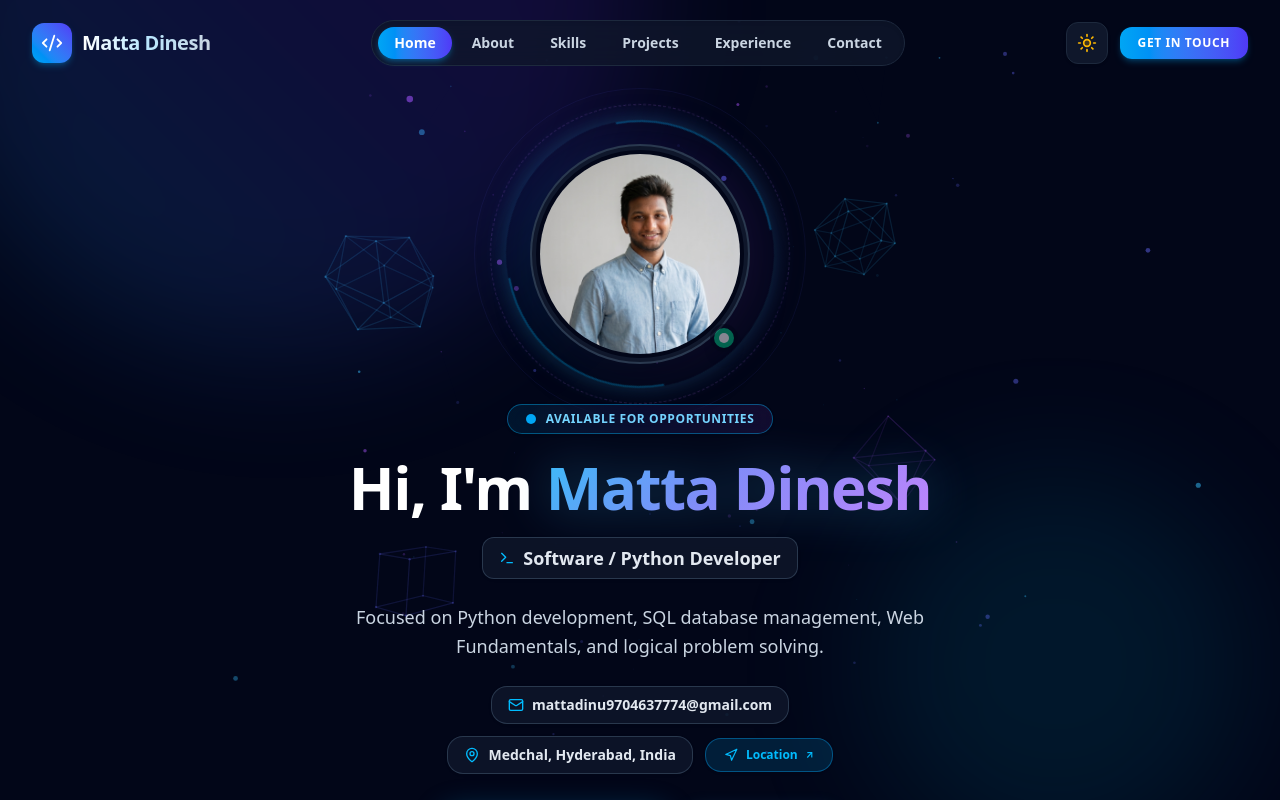
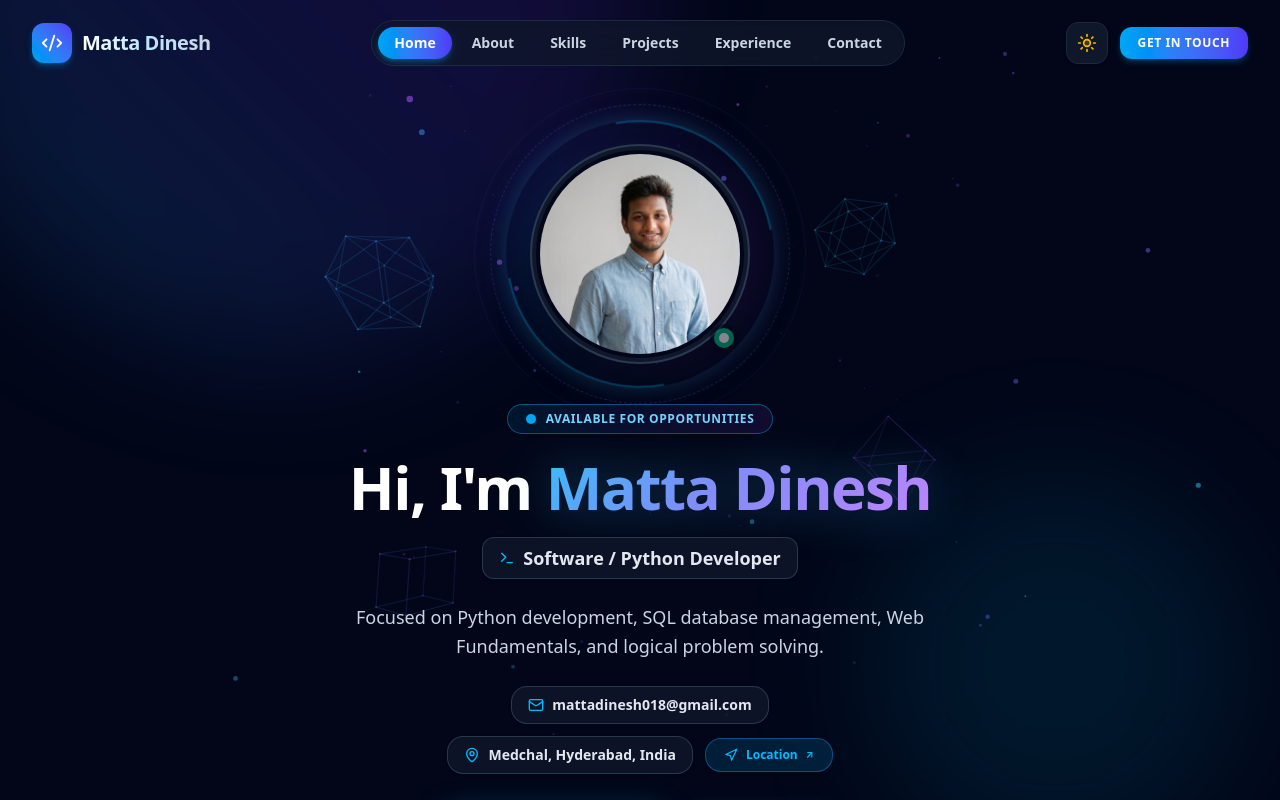
Before and after one commit to dinu18s/my-portfolio, a React (Vite) app: page / in a window 1280 px wide. Shown: the top 800 px of the page. Built offline with nearby package versions, Linux system fonts and the light colour scheme.

Commit message:
Update email to mattadinesh018@gmail.com

```diff
--- a/src/data/portfolioData.js
+++ b/src/data/portfolioData.js
@@ -6,7 +6,7 @@ export const personalInfo = {
   role: "Student at NIAT",
   tagline: "Focused on Python development, SQL database management, Web Fundamentals, and logical problem solving.",
   bio: "Software & Python Developer based in Medchal, Hyderabad. Specialized in Python programming, relational database queries with SQL, core Web Fundamentals (HTML, CSS), and analytical problem-solving through strong Aptitude and Logical Reasoning.",
-  email: "mattadinu9704637774@gmail.com",
+  email: "mattadinesh018@gmail.com",
   phone: "9704637774",
   whatsappUrl: "https://wa.me/919704637774",
   location: "Medchal, Hyderabad, India",
```
